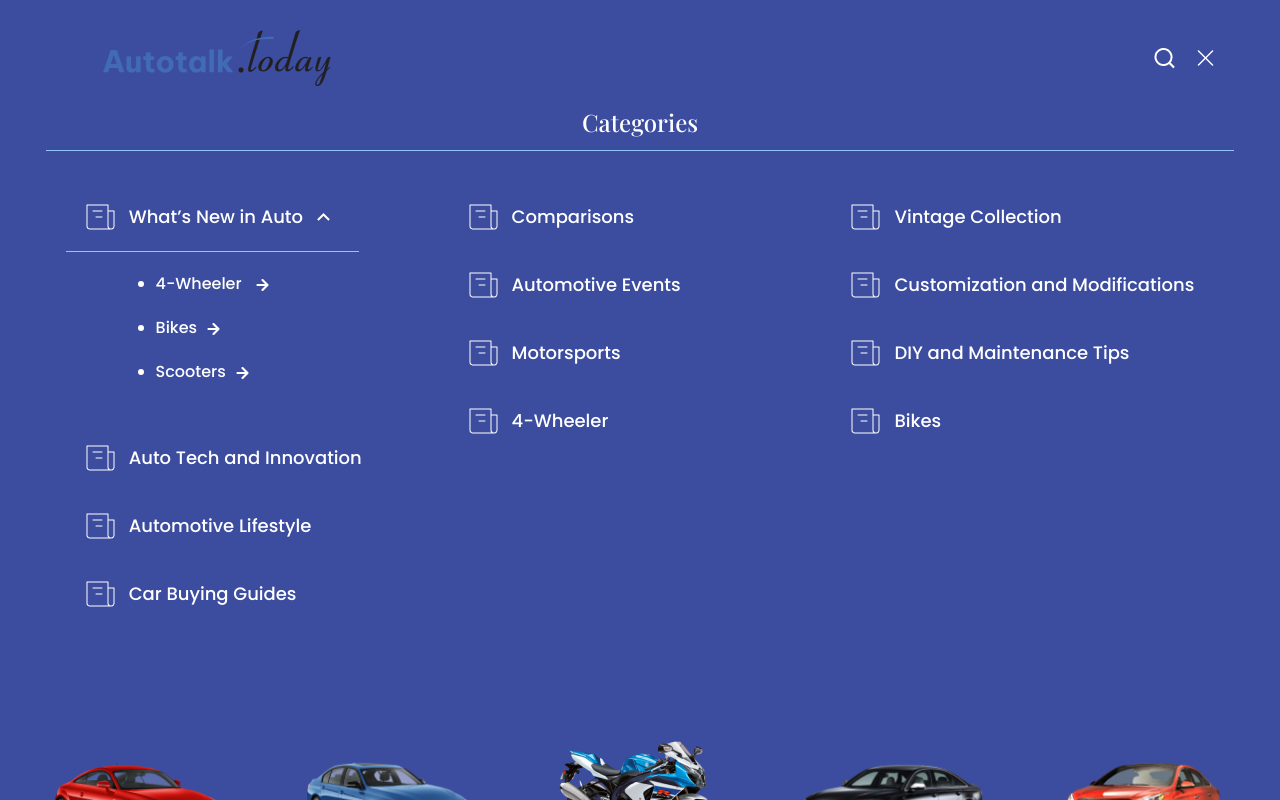
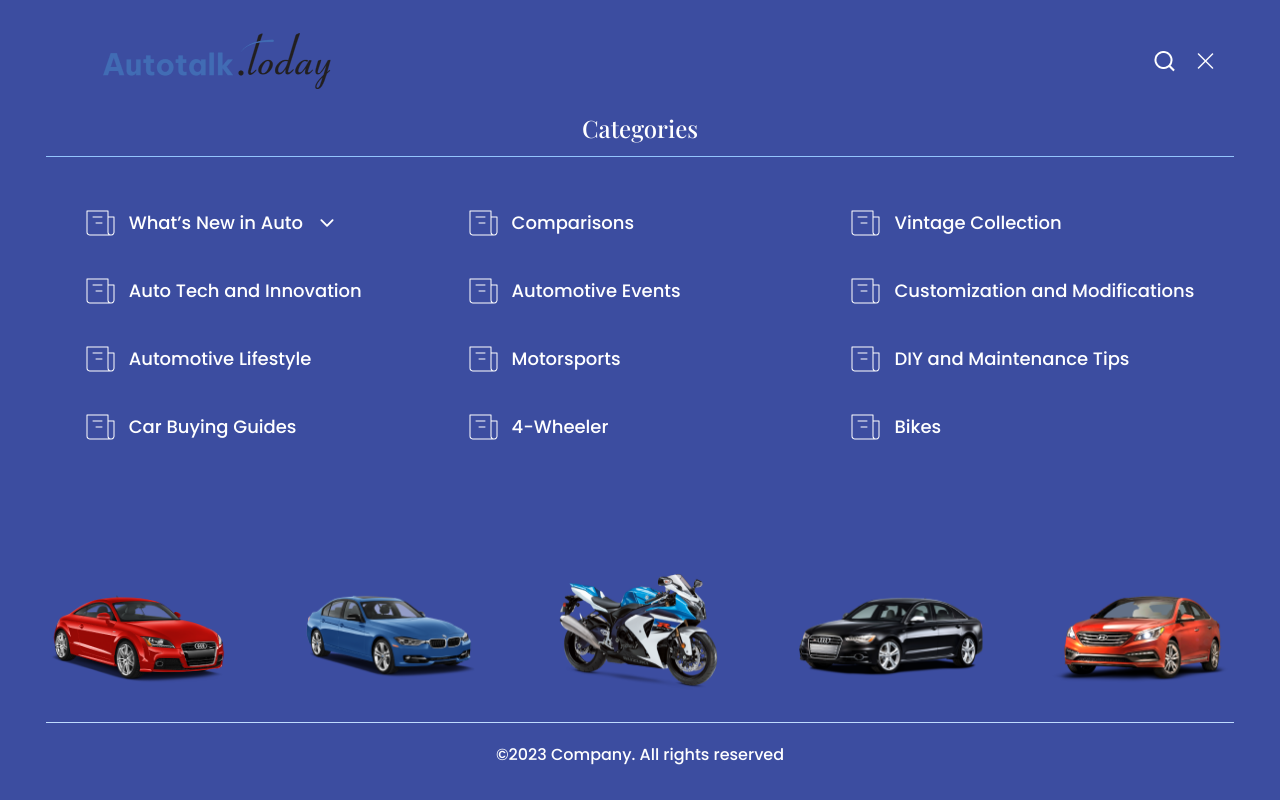
Before and after one commit to AyushSths/Autotalk, a React (Vite) app: page /Autotalk/Menu_categories in a window 1280 px wide. Both pictures are taken after a click on the icon 1252 px from the left and 85 px from the top of the page. Shown: the top 800 px of the page. Built offline with nearby package versions, Linux system fonts and the light colour scheme; a web font is replaced by a local one.

Commit message:
dropdown updated

```diff
--- a/src/Components/Menu_categories.jsx
+++ b/src/Components/Menu_categories.jsx
@@ -13,14 +13,17 @@ import right_arrow from "../assets/right_arrow_3.png"
 import black_car from "../assets/black car.png"
 import red_carr from "../assets/red car(2).png"
 import { useEffect } from 'react'
+import { IoIosArrowDown } from "react-icons/io";
 import AOS from "aos";
 import "aos/dist/aos.css";
 
 
 function Menu_categories({ open, setopen }) {
     const [isSmallScreen, setIsSmallScreen] = useState(window.innerWidth < 1024);
+    const [dropdown, setDropdown] = useState(false)
+
     useEffect(() => {
-
+        AOS.init()
         const handleResize = () => {
             setIsSmallScreen(window.innerWidth < 1024);
         };
@@ -35,7 +38,7 @@ function Menu_categories({ open, setopen }) {
 
     return (
         <>
-            <div className={`menu-category min-w-[375px] bg-menu_blue grid grid-rows-12 justify-center xl:p-[20px_0_20px_0] box-sizing-border ${open ? 'block' : 'hidden'}`}>
+            <div className={`menu-category min-w-[375px] md:h-[1020px] bg-menu_blue grid grid-rows-12 justify-center xl:p-[20px_0_20px_0] box-sizing-border ${open ? 'block' : 'hidden'}`}>
                 <div className="header w-full row-span-1 flex justify-between items-center bg-white pr-5 lg:bg-menu_blue lg:px-5">
                     <div className="logo ">
                         <img src={auto} alt="" />
@@ -60,31 +63,25 @@ function Menu_categories({ open, setopen }) {
                     <hr className='my-3 border-blue-300' />
                     <div className="categories_section grid p-5 md:grid-cols-3 justify-between">
                         <div className="first_section">
-                            {/* <div className="dropdown ml-5 flex items-center gap-3">
-                                <img src={group} alt="" />
-                                <select name="" id="" className=' bg-menu_blue text-white focus:border-none'>
-                                    <option value=""> What’s New in Auto</option>
-                                    <option value="">4-Wheeler</option>
-                                    <option value="">Bikes</option>
-                                    <option value="">Scooters</option>
-                                </select>
-                            </div> */}
-                            <div className="dropdown w-[293px]">
-                                <div className="flex items-center gap-[14px] p-5 border-b border-blue-300">
+                            <div className="dropdown w-[293px] ">
+                                <div className="flex items-center gap-[14px] p-5 " onClick={() => setDropdown(!dropdown)} >
                                     <img src={group} alt="" />
                                     <p className='text-lg text-white'>What’s New in Auto </p>
-                                    <img src={uparrow} alt="" />
+                                    {
+                                        dropdown ?
+                                            <img src={uparrow} alt="" /> : <IoIosArrowDown className='text-white text-xl' />
+                                    }
                                 </div>
                                 {/* <hr className='my-2 border-blue-300' /> */}
-                                <div className='flex justify-center '>
-                                    <ul className='grid gap-y-5 list-disc mt-5 text-white'>
+                                <div className={`flex justify-center border-t border-blue-300 ${dropdown ? 'block' : 'hidden'}`}>
+                                    <ul className='grid gap-y-5 list-disc text-white mt-5 cursor-pointer'>
                                         <li>4-Wheeler <img src={right_arrow} alt="" className='inline ml-[10px]' /></li>
                                         <li>Bikes<img src={right_arrow} alt="" className='inline ml-[10px]' /></li>
                                         <li>Scooters<img src={right_arrow} alt="" className='inline ml-[10px]' /></li>
                                     </ul>
                                 </div>
                             </div>
-                            <div className="flex items-center gap-[14px] p-5 mt-10">
+                            <div className="flex items-center gap-[14px] p-5">
                                 <img src={group} alt="" />
                                 <p className='text-lg text-white'>Auto Tech and Innovation</p>
                             </div>
@@ -134,7 +131,7 @@ function Menu_categories({ open, setopen }) {
                             </div>
                         </div>
                     </div>
-                    <div className="footer  mt-[80px]">
+                    <div className="footer mt-[80px]">
                         <div className="car_images flex justify-between items-center">
                             <img src={red_car} alt="" className='w-[53.33px] md:w-[130px] xl:w-[185.12px]' />
                             <img src={blue_car} alt="" className='w-[53.33px] md:w-[130px] xl:w-[185.12px]' />
```
